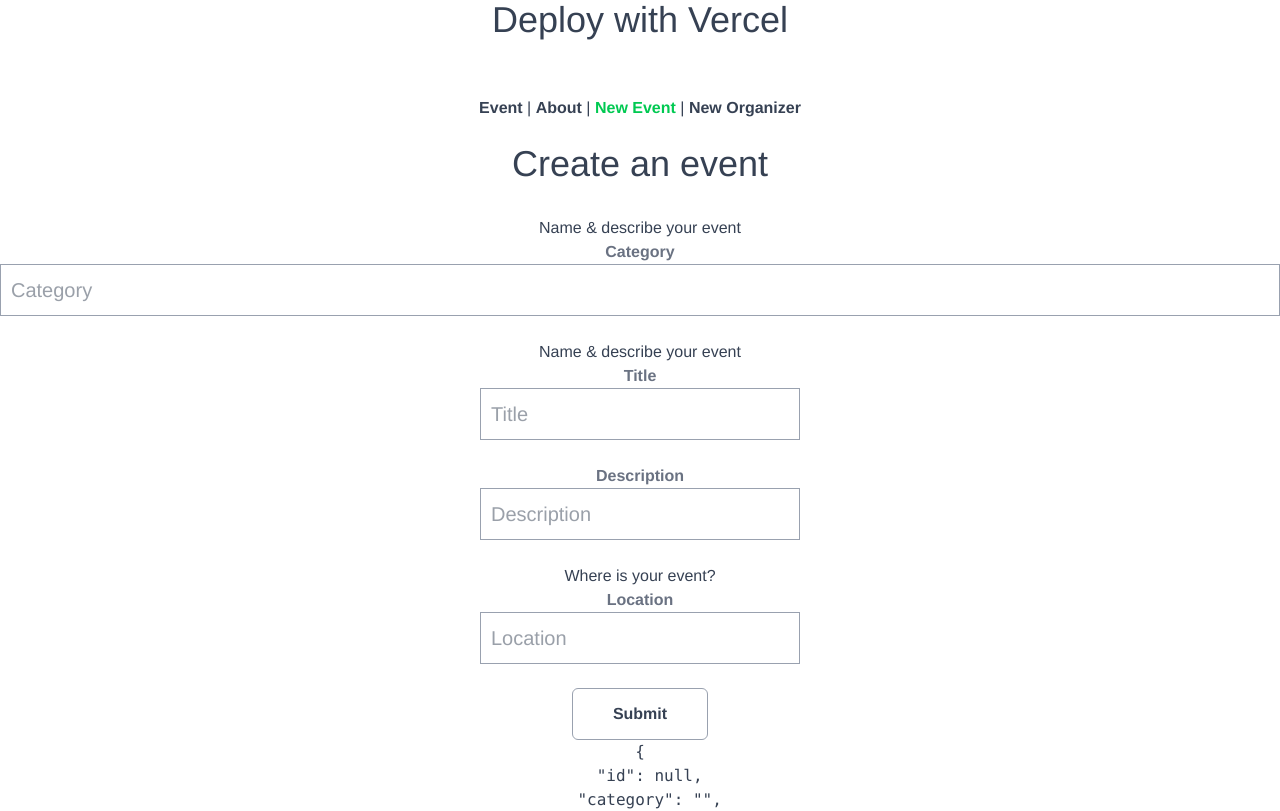
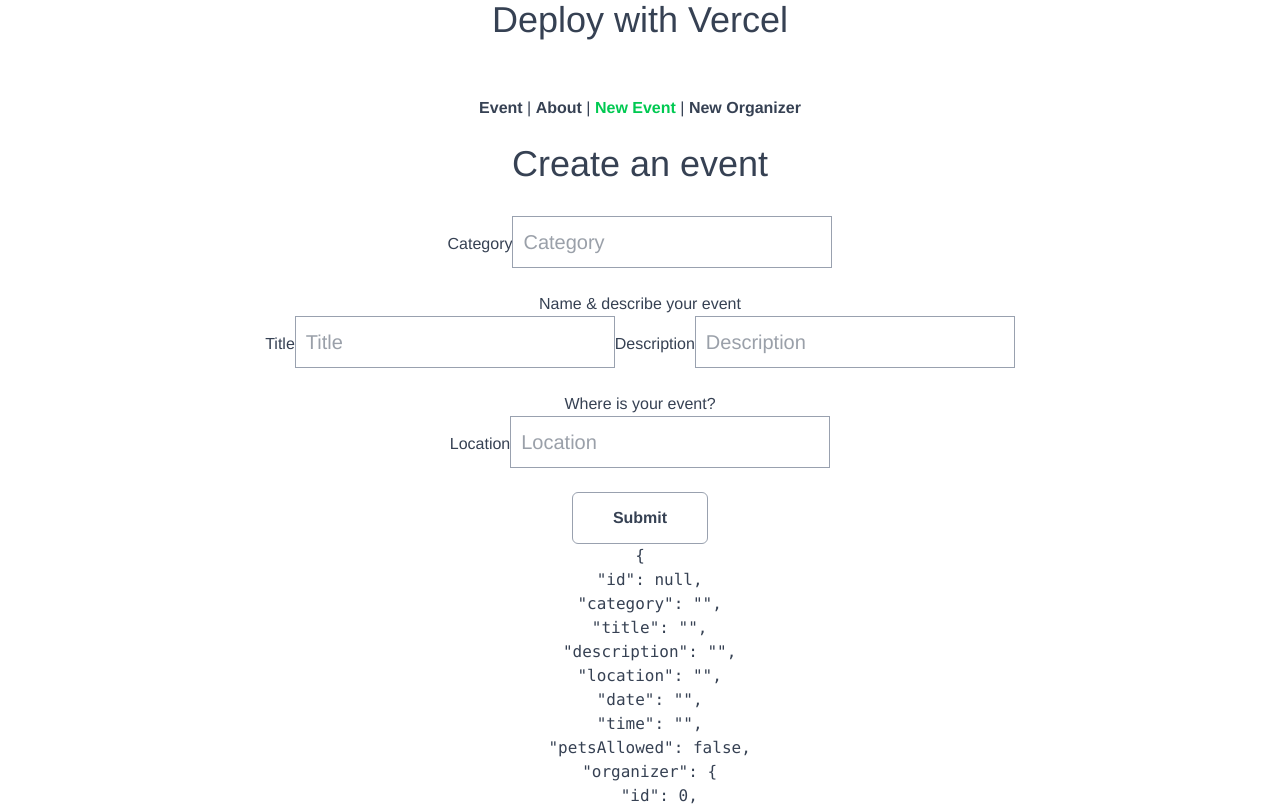
Before and after one commit to LinnLattYamxne/Component_Lab2, a Vue app in the folder compo_lab2/: page /add-event in a window 1280 px wide. Shown: the top 811 px of the page. Built offline with nearby package versions, Linux system fonts and the light colour scheme; the HTML template or start-up script is replaced by a standard one.

Commit message:
Lab9 add BaseInput (5.2)

```diff
--- /dev/null
+++ b/compo_lab2/src/components/BaseInput.vue
@@ -0,0 +1,16 @@
+<script setup lang="ts">
+const modelValue = defineModel()
+interface BaseInputProps {
+label: string
+}
+const props = withDefaults(defineProps<BaseInputProps>(), {
+label: ''
+})
+</script>
+
+<template>
+  <label v-if="label">
+    {{ props.label }}
+  </label>
+  <input class="h-13 w-1/4 px-2.5 text-xl border border-gray-400 focus:border-emerald-500 focus:outline-none mb-6" v-bind="$attrs" v-model="modelValue" :placeholder="label" />
+</template>
--- a/compo_lab2/src/components/EventCard.vue
+++ b/compo_lab2/src/components/EventCard.vue
@@ -23,6 +23,8 @@
       class="cursor-pointer border border-gray-600 p-[20px] w-[250px] mb-[18px] hover:scale-101 hover:shadow-sp"
     >
       <h2>{{ event.title }}</h2>
+      <span>by</span>
+      <h5>{{ event.organizer.name }}</h5>
       <span>{{ event.category }} @ {{ event.location }}</span>
     </div>
   </RouterLink>
--- a/compo_lab2/src/views/event/EventFormView.vue
+++ b/compo_lab2/src/views/event/EventFormView.vue
@@ -4,6 +4,7 @@
 import EventService from '@/services/EventService'
 import { useRouter } from 'vue-router'
 import { useMessageStore } from '@/stores/message'
+import BaseInput from '@/components/BaseInput.vue'
 
 const event = ref<Event>({
   id: null,
@@ -14,7 +15,10 @@
   date: '',
   time: '',
   petsAllowed: false,
-  organizer: '',
+  organizer: {
+    id: 0,
+    name: ''
+  }
 })
 
 const router = useRouter()
@@ -38,40 +42,14 @@
   <div>
     <h1>Create an event</h1>
     <form @submit.prevent="saveEvent">
-      <h3>Name & describe your event</h3>
-      <label class="block text-gray-500 font-bold">Category</label>
-      <input
-        v-model="event.category"
-        type="text"
-        placeholder="Category"
-        class="h-13 w-full px-2.5 text-xl border border-gray-400 focus:border-emerald-500 focus:outline-none mb-6"
-      />
+      <BaseInput v-model="event.category" type="text" label="Category" />
 
       <h3>Name & describe your event</h3>
-      <label class="block text-gray-500 font-bold">Title</label>
-      <input
-        v-model="event.title"
-        type="text"
-        placeholder="Title"
-        class="h-13 w-1/4 px-2.5 text-xl border border-gray-400 focus:border-emerald-500 focus:outline-none mb-6"
-      />
-
-      <label class="block text-gray-500 font-bold">Description</label>
-      <input
-        v-model="event.description"
-        type="text"
-        placeholder="Description"
-        class="h-13 w-1/4 px-2.5 text-xl border border-gray-400 focus:border-emerald-500 focus:outline-none mb-6"
-      />
+      <BaseInput v-model="event.title" type="text" label="Title" />
+      <BaseInput v-model="event.description" type="text" label="Description" />
 
       <h3>Where is your event?</h3>
-      <label class="block text-gray-500 font-bold">Location</label>
-      <input
-        v-model="event.location"
-        type="text"
-        placeholder="Location"
-        class="h-13 w-1/4 px-2.5 text-xl border border-gray-400 focus:border-emerald-500 focus:outline-none mb-6"
-      />
+      <BaseInput v-model="event.location" type="text" label="Location" />
 
       <button
         class="flex w-fit mx-auto items-center justify-center h-13 px-10 rounded-md font-semibold whitespace-nowrap border border-gray-400 focus:border-emerald-500 transition-all duration-200 ease-linear hover:scale-105 hover:border-emerald-500 hover:shadow-lg active:scale-100 focus:outline-none"
```
Also changed, not shown: compo_lab2/src/types.ts (+6 -1 lines).
